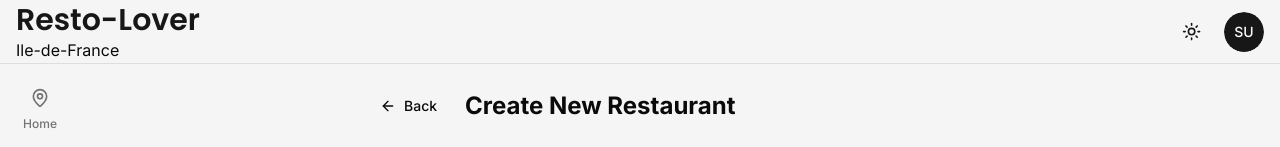
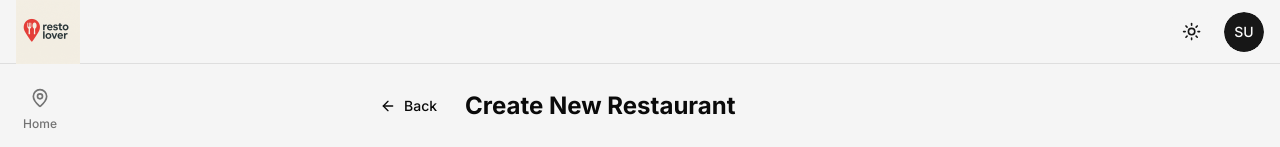
Before and after one commit to sabrilime/resto_v3, a Next.js app in the folder front/: page /restaurant/new in a window 1280 px wide. Shown: the top 147 px of the page. Built offline with nearby package versions, Linux system fonts and the light colour scheme; no server answers; sample sign-in values are in the browser's storage.

Commit message:
add logo

```diff
--- a/front/components/navbar.tsx
+++ b/front/components/navbar.tsx
@@ -19,13 +19,11 @@ export const Navbar = () => {
             <div className="flex items-center">
                 <MobileSidebar />
                 <Link href="/">
-                    <h1 className={cn(
-                        "hidden md:block text-xl md:text-3xl font-bold text-primary",
-                        font.className
-                    )}>
-                        Resto-Lover
-                    </h1>
-                    <h4 className="hidden md:block">Ile-de-France</h4>
+                    <img
+                        src="/resto-lover-logo.png"
+                        alt="Resto Lover Logo"
+                        className="hidden md:block h-16 max-w-[220px] w-auto"
+                    />
                 </Link>
             </div>
             <div className="flex items-center gap-x-3">
```
Also changed, not shown: front/public/resto-lover-logo.png (added).
